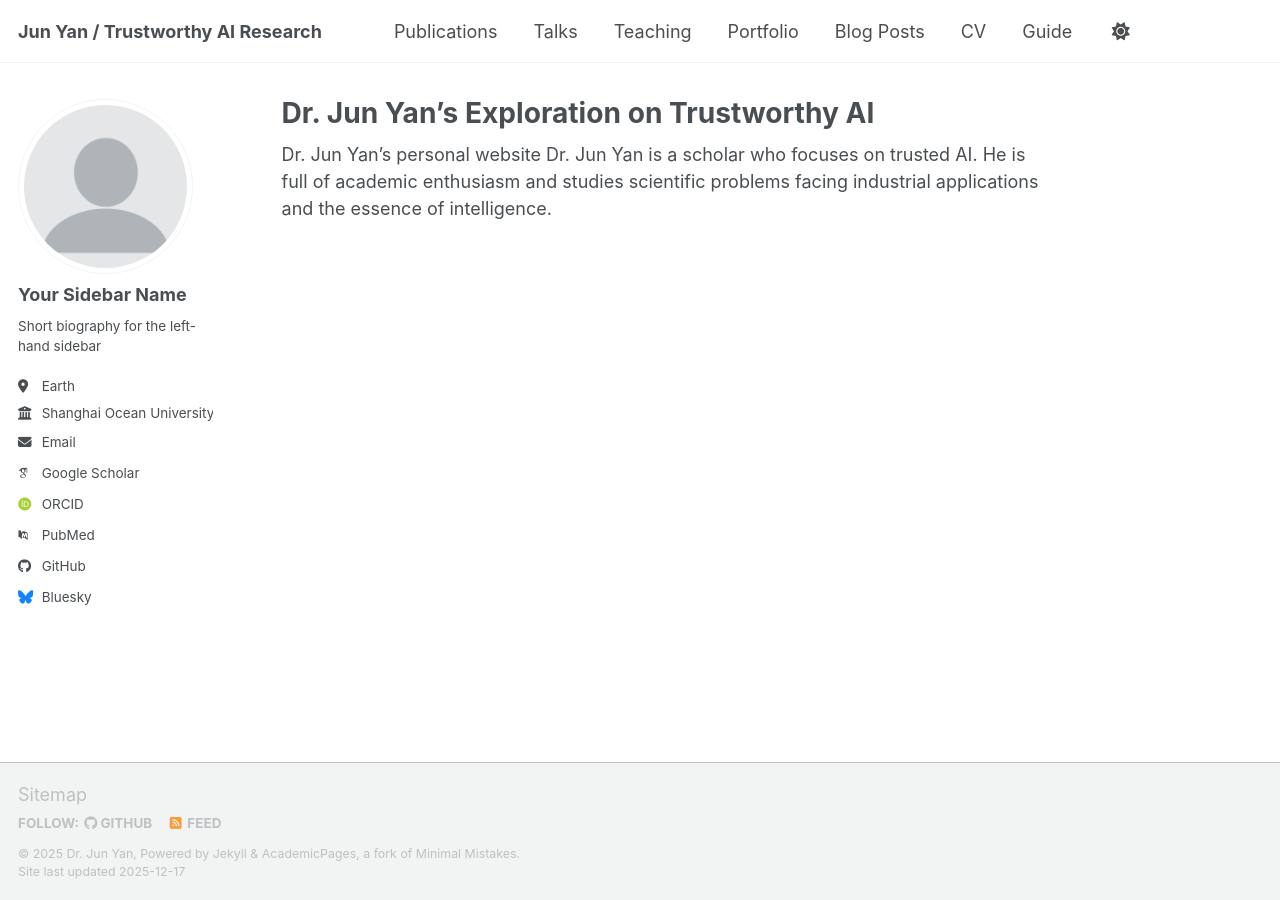
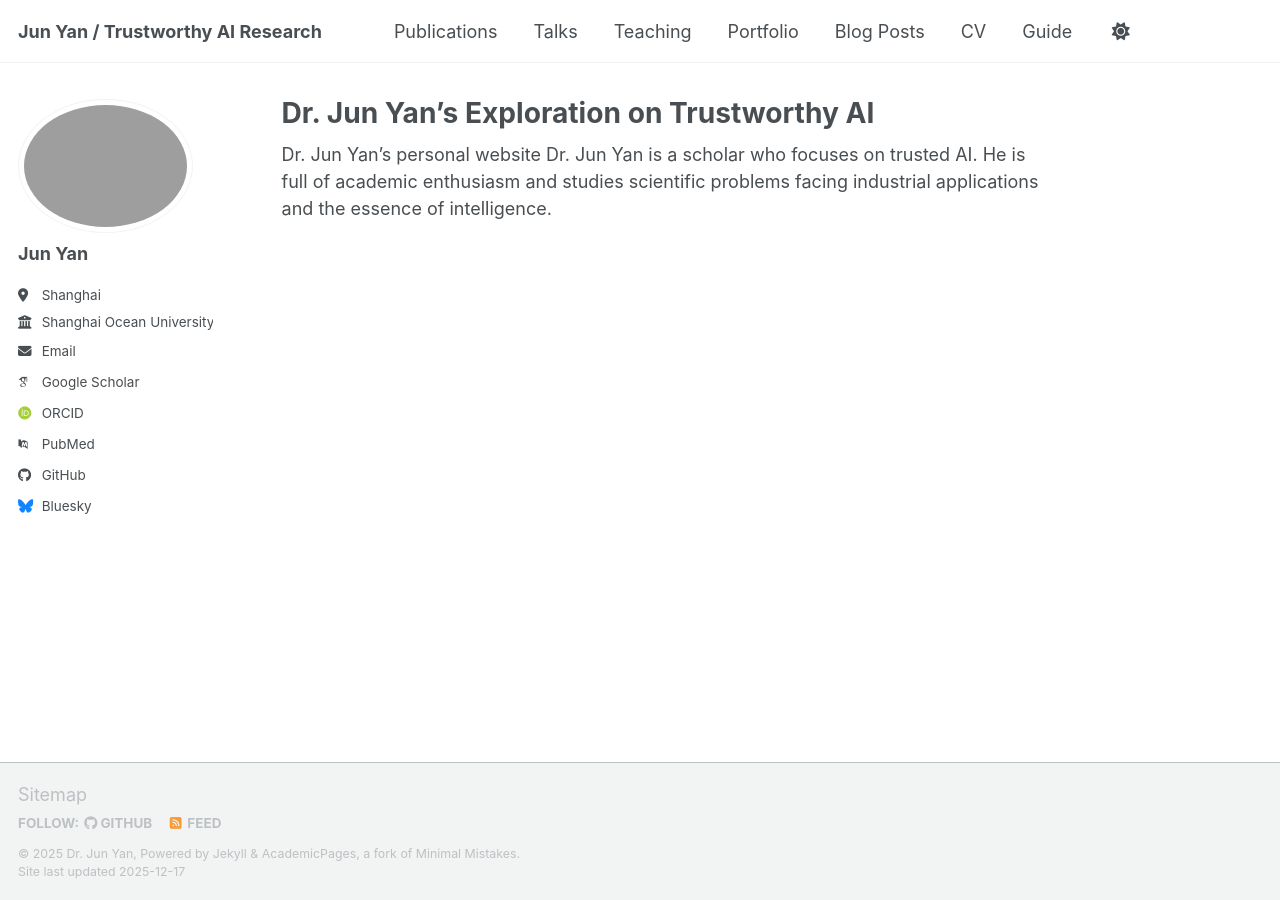
Before and after one commit to momo1986/momo1986.github.io, a Jekyll site: the page built from _pages/about.md, in a window 1280 px wide. Built offline with Jekyll 4.4.1, drawn with Linux system fonts in a browser that asks for light colours; some web fonts are replaced; a script bundle is joined from its source files by our own code; library files that are not in the unit come from our copies.

Commit message:
Update author profile information in config

```diff
--- a/_config.yml
+++ b/_config.yml
@@ -23,11 +23,11 @@ repository               : "academicpages/academicpages.github.io"
 #               Additional customization can be done by editing /_includes/author-profile.html
 author:
   # Biographic information
-  avatar           : "profile.png"
-  name             : "Your Sidebar Name"
+  avatar           : "yanjun_cat.jpeg"
+  name             : "Jun Yan"
   pronouns         : # example: "she/her"
-  bio              : "Short biography for the left-hand sidebar"
-  location         : "Earth"
+  bio              : ""
+  location         : "Shanghai"
   employer         : "Shanghai Ocean University"
   uri              : # URL
   email            : "none@example.org"
```
